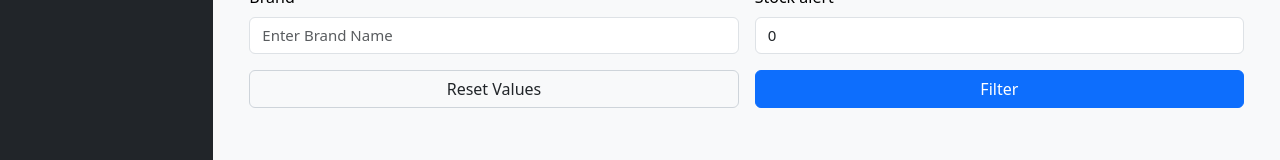
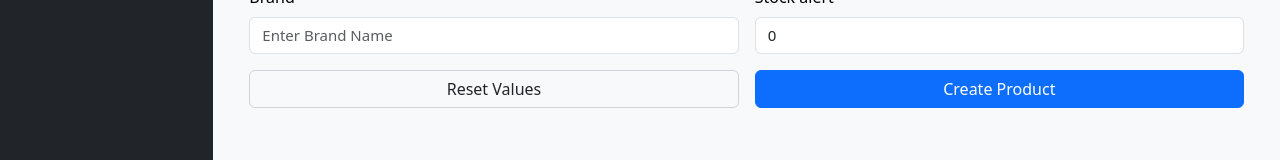
Before and after one commit to mendozalucas/p1_proyecto_inventarios, a Next.js app in the folder frontend/: page /add_product in a window 1280 px wide. Shown: the part 401-561 px from the top of the page. Built offline with nearby package versions, Linux system fonts and the light colour scheme.

Commit message:
button add product

```diff
--- a/frontend/app/add_product/page.js
+++ b/frontend/app/add_product/page.js
@@ -245,7 +245,7 @@ export default function AddProduct() {
                 </div>
                 <div className="col-md-6">
                     <button type="button" className="btn btn-primary w-100" onClick={handleSubmit}>
-                    Filter
+                    Create Product
                     </button>
                 </div>
             </div>
```
